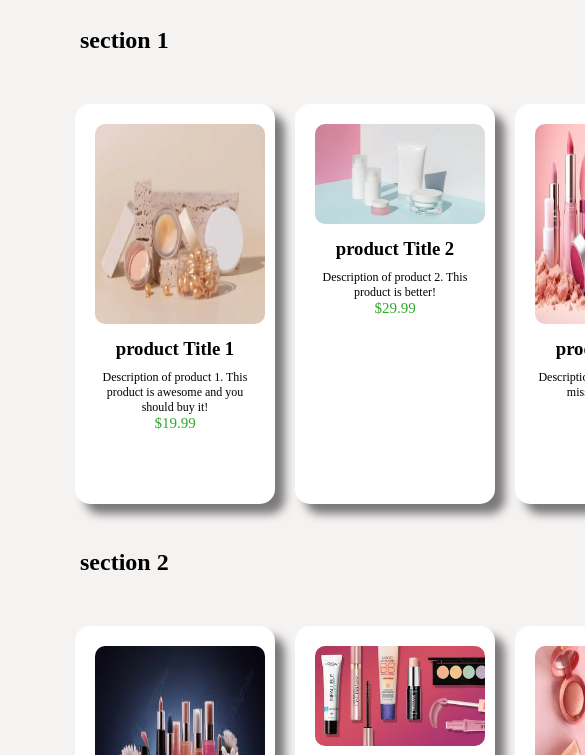
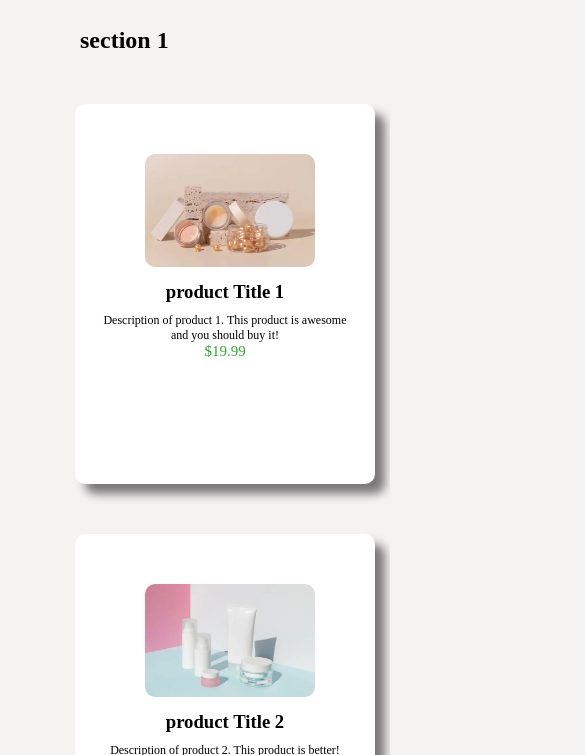
Before and after one commit to hasetW/Assessment1_Haset-Wendesen_Section4, a plain HTML site: page Assessment1_Haset_Wendesen_Section4/index.html in a window 390 px wide. Shown: the part 159-914 px from the top of the page, 585 px wide, since content can reach past the window. Drawn offline with Linux system fonts and the light colour scheme.

Commit message:
Final commit

```diff
--- a/Assessment1_Haset_Wendesen_Section4/asset/css/style.css
+++ b/Assessment1_Haset_Wendesen_Section4/asset/css/style.css
@@ -1,11 +1,11 @@
 :root{
-    --headerColor:rgb(201, 247, 201);
-    --navColor:rgb(165, 237, 165);
+    --headerColor: #d9eed9;
+    --navColor:#4CAF50 ;
     --primaryColor:rgba(241, 237, 237, 0.701);
     --articlColor:white;
     --textColor:black;
     --priceColor:rgb(47, 169, 47);
-    --foterBgColor:rgb(23, 96, 23);
+    --foterBgColor: #124314;
     --footerTxtColor:white;
     --lihoverColor:rgb(210, 209, 209);
 }
@@ -72,25 +72,25 @@ p{
     justify-content: space-evenly;
 }
 .product{
-    width: 200px;
+    width: 220px;
     height: 400px;
     margin: 10px;
     border: none;
-    border-radius: 15px;
+    border-radius: 10px;
     background-color: var(--articlColor);
     padding: 20px;
     box-shadow: 10px 10px 10px rgba(0, 0, 0, 0.5);
 }
 .image-container{
     width: 170px;
-    height: 200px;
+    height: auto;
     border-radius: 10px;
     margin-bottom: 10px;
 
 }
 .image-wrapper{
     width: 170px;
-    height: 100px;
+    height: auto;
     border-radius: 10px;
     margin-bottom: 10px;
 }
@@ -112,4 +112,50 @@ footer{
     text-align: center;
     color: var(--footerTxtColor);
     padding: 50px;
+
 }
+@media(max-width:1024px ){
+    main{
+       padding: 100px;
+    }
+    #section1,
+    #section2,
+    #section3{
+        display: block;
+        justify-content: space-evenly;
+    }
+    .product{
+        width: 500px;
+        margin-bottom: 50px;
+    }
+    .image-wrapper{
+        width: 300px;
+        margin-left: 50px;
+    }
+    .image-container{
+        width: 300px;
+        margin-left: 50px;
+    }
+}
+@media(max-width:640px ){
+
+    #section1,
+    #section2,
+    #section3{
+        display: block;
+        justify-content: space-evenly;
+    }
+    .product{
+        width: 300px;
+        height: 380px;
+        padding-top: 50px;
+
+    }
+    .image-container{
+        width: 170px;
+
+    }
+    main{
+        padding: 30px;
+     }
+}
--- a/Assessment1_Haset_Wendesen_Section4/index.html
+++ b/Assessment1_Haset_Wendesen_Section4/index.html
@@ -36,12 +36,12 @@
                 <p class="price">$19.99</p>
             </article>
             <article class="product">
-                <img src="asset/static/image/image-2.jpg" class="image-wrapper"   alt="product 2">
+                <img src="asset/static/image/image-2.jpg" class="image-container"   alt="product 2">
                 <h3>product Title 2</h3>
                 <p>Description of product 2. This product is better!</p>
                 <p class="price">$29.99</p>
             </article>
-            <article class="product">
+            <article class="product display">
                 <img src="asset/static/image/image-3.jpg"class="image-container" alt="product 3">
                 <h3>product Title 3</h3>
                 <p>Description of product 3. Dont't miss this great deal!</p>
@@ -58,7 +58,7 @@
 
             </article>
             <article class="product">
-                <img src="asset/static/image/image-5.jpg" class="image-wrapper" alt="product 5">
+                <img src="asset/static/image/image-5.jpg" class="image-container" alt="product 5">
                 <h3>product Title 5</h3>
                 <p>Description of product 5. This product is better!</p>
                 <p class="price">$29.99</p>
@@ -82,7 +82,7 @@
 
             </article>
             <article class="product">
-                <img src="asset/static/image/image-8.jpg" class="image-wrapper" alt="product 8">
+                <img src="asset/static/image/image-8.jpg" class="image-container" alt="product 8">
                 <h3>product Title 8</h3>
                 <p>Description of product 8. This product is better!</p>
                 <p class="price">$29.99</p>
```
